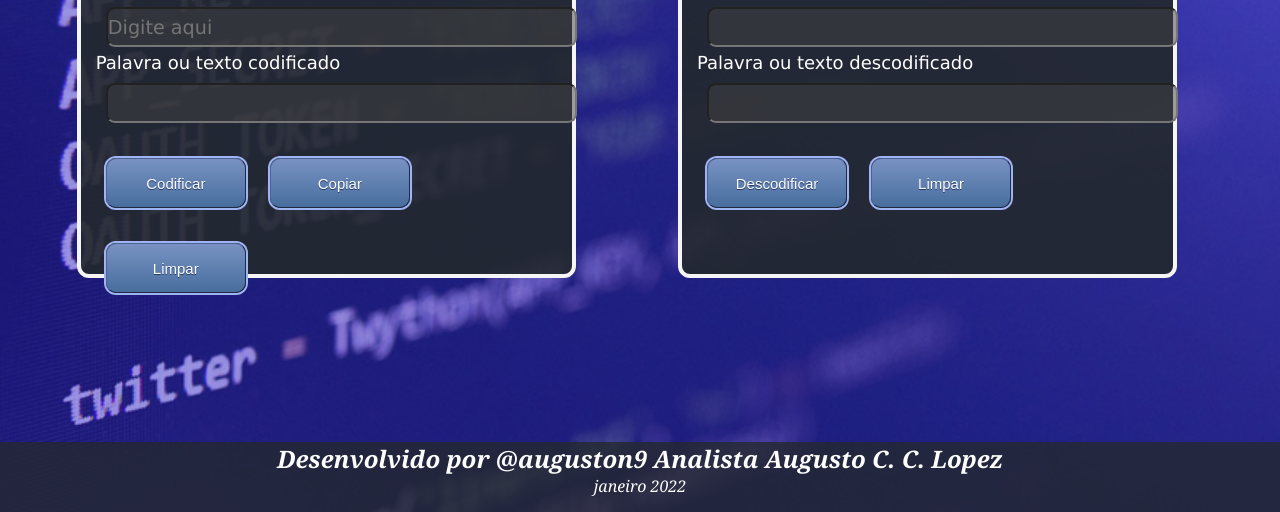
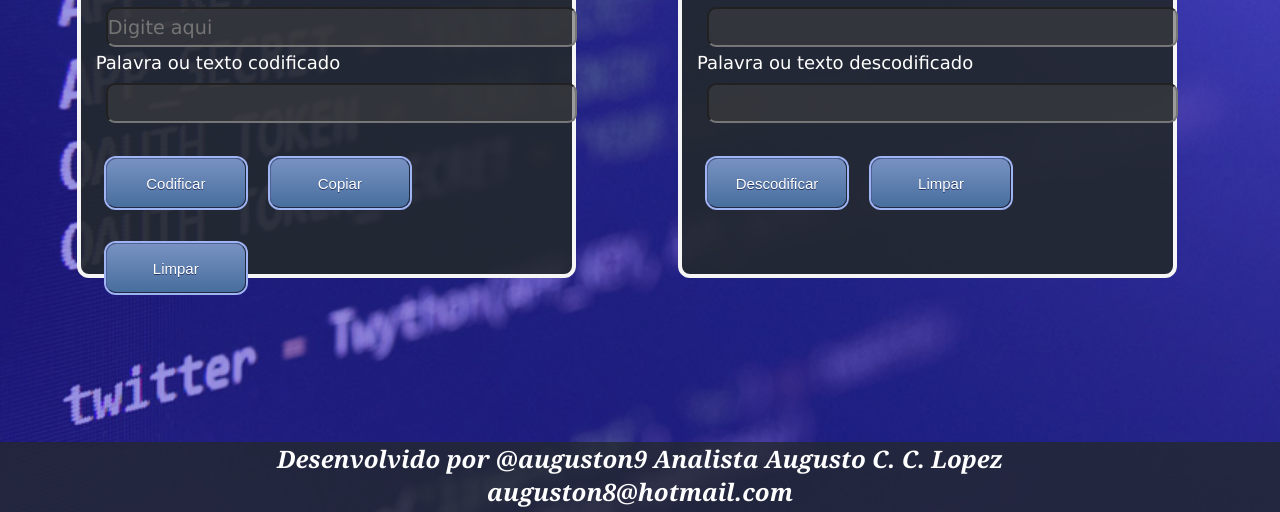
Before and after one commit to AugustoN9/Challenge-Oracle-ONE, a plain HTML site: page index.html in a window 1280 px wide. Shown: the part 288-800 px from the top of the page. Drawn offline with Linux system fonts and the light colour scheme.

Commit message:
alteração rodape index.html

```diff
--- a/index.html
+++ b/index.html
@@ -83,6 +83,7 @@
     </script>
     <footer>
       <h2>Desenvolvido por @auguston9 Analista Augusto C. C. Lopez </h2>
+      <h2>auguston8@hotmail.com</h2>
       <p>janeiro 2022</p>
     </footer>
 </body>
```
